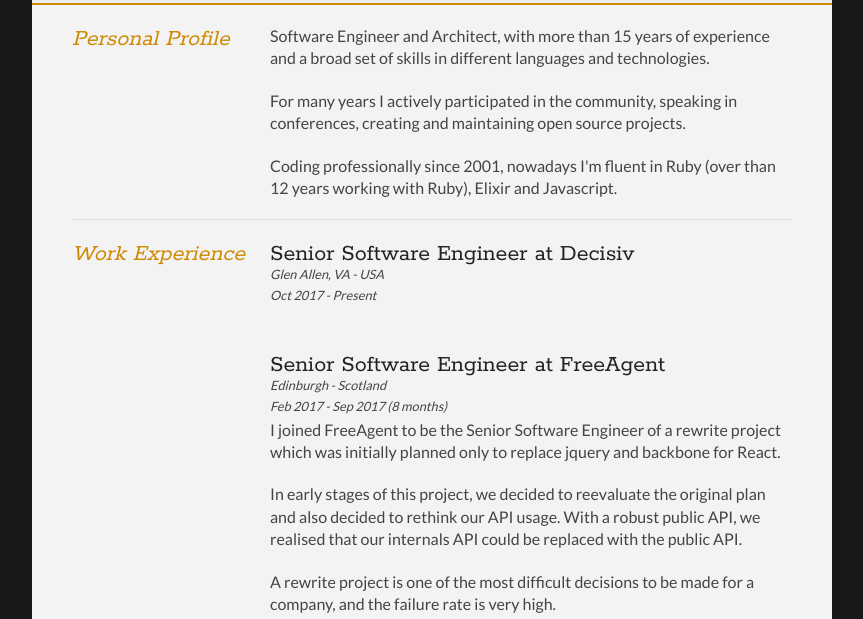
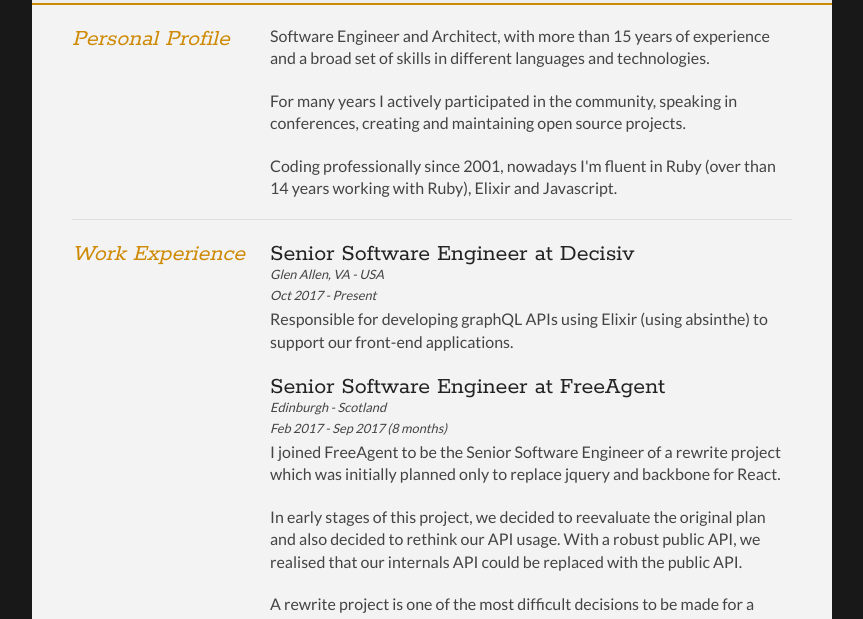
Before and after one commit to tapajos/my-cv, a website: page index.html in a window 1280 px wide. Shown: the part 153-772 px from the top of the page, without its empty margins (208-1071 px from the left). Drawn offline with Linux system fonts and the light colour scheme.

Commit message:
Add decisiv

```diff
--- a/index.html
+++ b/index.html
@@ -49,7 +49,7 @@
               For many years I actively participated in the community, speaking in conferences, creating and maintaining open source projects.
             </p>
             <p>
-              Coding professionally since 2001, nowadays I'm fluent in Ruby (over than 12 years working with Ruby), Elixir and Javascript.
+              Coding professionally since 2001, nowadays I'm fluent in Ruby (over than 14 years working with Ruby), Elixir and Javascript.
             </p>
           </div>
         </article>
@@ -65,7 +65,7 @@
             <h2>Senior Software Engineer at Decisiv</h2>
             <p class="subDetails">Glen Allen, VA - USA</p>
             <p class="subDetails">Oct 2017 - Present</p>
-            <p>&nbsp;</p>
+            <p>Responsible for developing graphQL APIs using Elixir (using absinthe) to support our front-end applications.</p>
           </article>
 
           <article>
```
Also changed, not shown: 1 other file.
